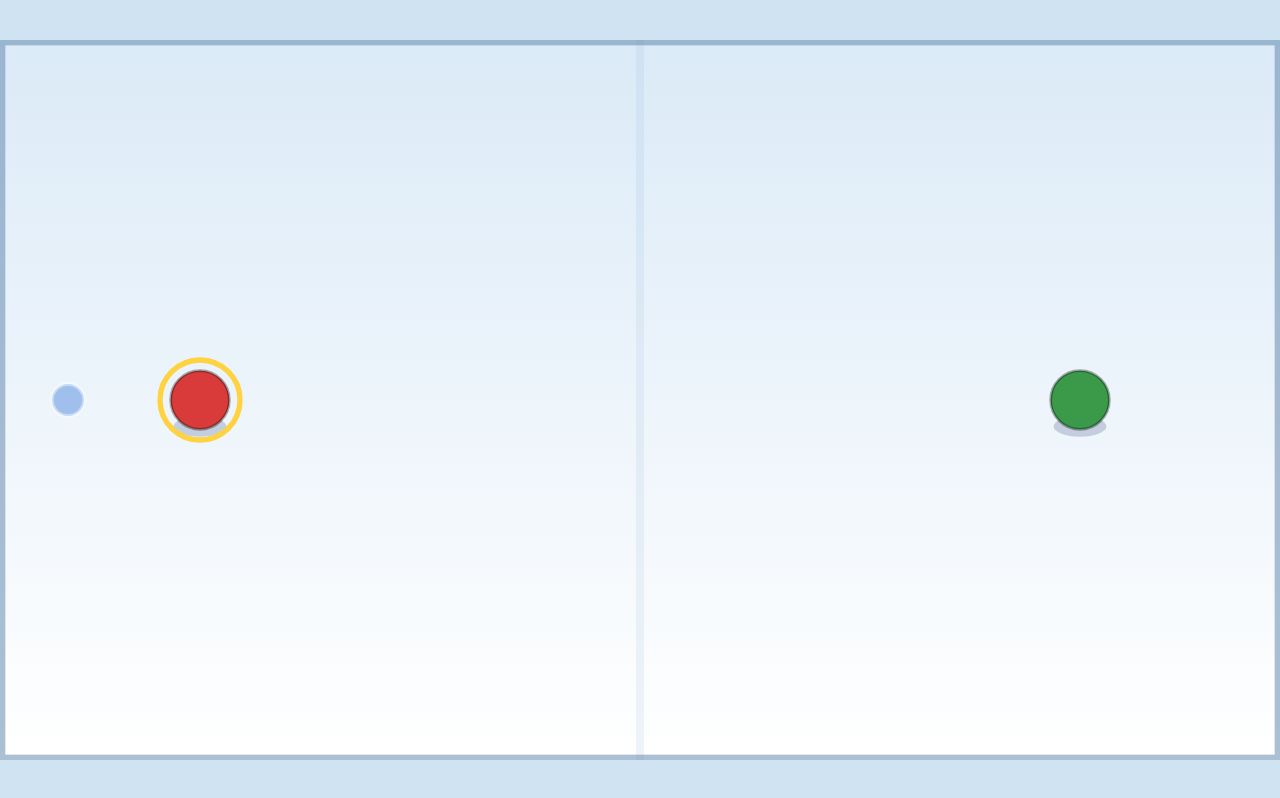
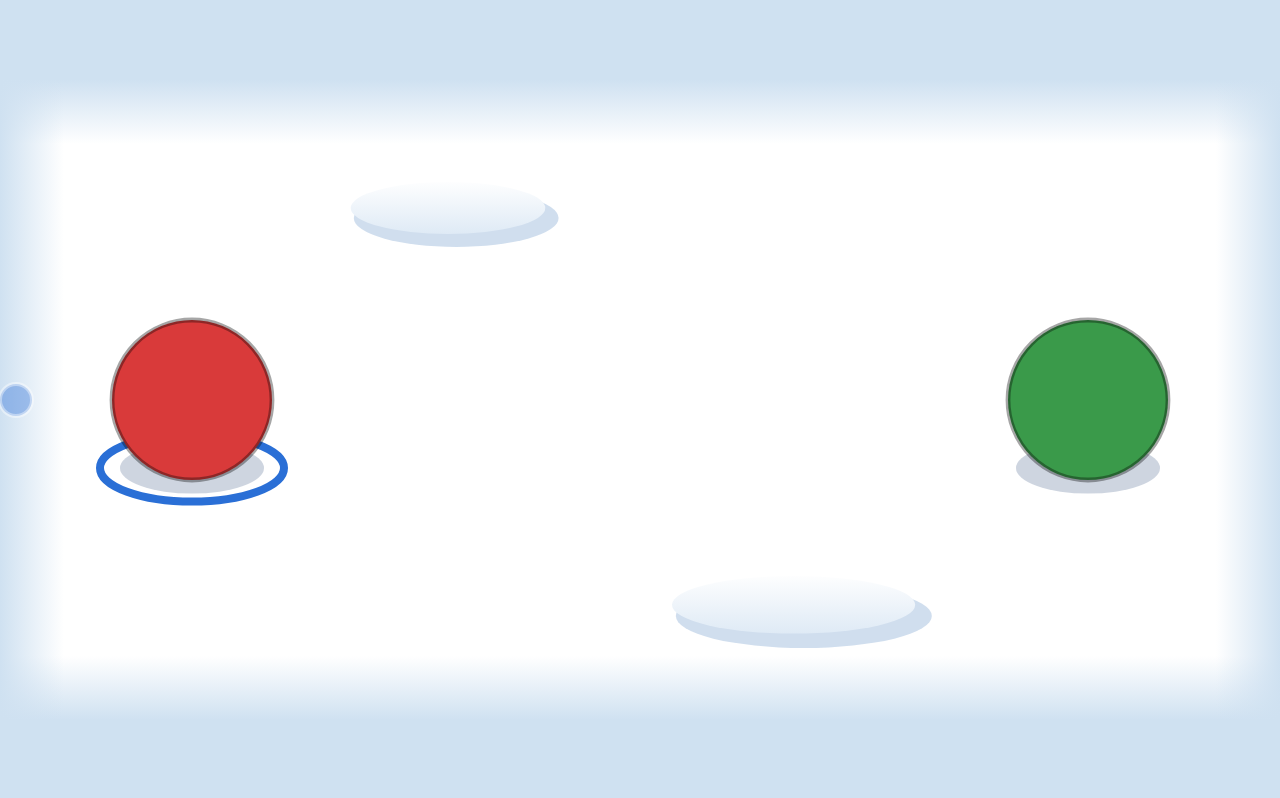
Before and after one commit to jakubolowniuk-ai/Snowball, a plain HTML site: page index.html in a window 1280 px wide. Drawn offline with Linux system fonts and the light colour scheme.

Commit message:
Krok 1c: pole 2:1, śnieg na całym ekranie, duże postacie, napis Level 1
- pole gry o proporcjach 2:1 (ASPECT), rozmiary jako ułamki szerokości pola
- śnieg na całym ekranie, niebieskawe przyciemnienie przy brzegach pola
- dwie dekoracyjne zaspy, postacie 1/8 szerokości pola
- niebieski owalny pierścień pod stopami gracza
- kropka nie wychodzi poza ekran
- napis "Level 1" przez 1,5 s na początku

Co-Authored-By: Claude Opus 5.5 <noreply@anthropic.com>
Claude-Session: https://claude.ai/code/session_012LzKsCGbBz3mUB9M1n77CC

```diff
--- a/config.js
+++ b/config.js
@@ -1,28 +1,44 @@
 // Wszystkie liczby wpływające na grę. Zmieniaj tutaj, żeby stroić rozgrywkę.
-// Jednostki: "jednostki planszy" (logiczne piksele planszy 960x540) i sekundy.
+// Rozmiary, odległości i pozycje to ułamki SZEROKOŚCI pola gry (1 = cała szerokość).
+// Przykład: 1/8 to jedna ósma szerokości pola. Czasy w sekundach.
 
 const CONFIG = {
-  // Logiczna wielkość planszy (skalowana do ekranu telefonu)
-  szerokoscPlanszy: 960,
-  wysokoscPlanszy: 540,
+  // Pole gry: szerokość do wysokości (2 = pole dwa razy szersze niż wyższe)
+  ASPECT: 2,
 
   // Zawodnik
-  promienZawodnika: 22,
-  predkoscZawodnika: 280, // limit prędkości: jednostek planszy na sekundę
+  rozmiarPostaci: 1 / 8, // średnica kółka
+  predkoscZawodnika: 0.3, // limit prędkości: szerokości pola na sekundę
 
   // Kropka (uchwyt) za zawodnikiem
-  odlegloscKropki: 77, // od krawędzi zawodnika, ok. 8% szerokości planszy (ok. 1 cm na telefonie)
-  promienKropki: 12, // wielkość rysowanej kropki
-  promienDotykuKropki: 35, // jak blisko kropki trzeba dotknąć, żeby ją złapać
+  odlegloscKropki: 0.075, // od krawędzi zawodnika (ok. 1 cm na telefonie)
+  promienKropki: 0.0125, // wielkość rysowanej kropki
+  promienDotykuKropki: 0.04, // jak blisko kropki trzeba dotknąć, żeby ją złapać
   przezroczystoscKropki: 0.4, // gdy nikt jej nie dotyka (1 = pełna)
 
-  // Pozycje startowe (x, y)
-  startGracz: { x: 150, y: 270 },
-  startPrzeciwnicy: [{ x: 810, y: 270 }],
+  // Pozycje startowe (y też jako ułamek szerokości; wysokość pola to 1 / ASPECT)
+  startGracz: { x: 0.15, y: 0.25 },
+  startPrzeciwnicy: [{ x: 0.85, y: 0.25 }],
+
+  // Dwie dekoracyjne zaspy (bez kolizji): środek, szerokość i wysokość owalu
+  zaspy: [
+    { x: 0.35, y: 0.1, szer: 0.16, wys: 0.045 },
+    { x: 0.62, y: 0.41, szer: 0.2, wys: 0.05 },
+  ],
+
+  // Niebieskawe przyciemnienie przy brzegach pola: jak głęboko wchodzi
+  glebokoscBrzegu: 0.05,
+
+  // Napis "Level N" na początku poziomu
+  czasNapisuLevel: 1.5,
+  rozmiarNapisuLevel: 0.07,
 
   // Kolory
   kolorCzerwony: "#d93a3a",
   kolorZielony: "#3a9a4a",
-  kolorZaznaczenia: "#ffd23f",
+  kolorPierscienia: "#2a6fd6",
   kolorKropki: "#2a6fd6",
+  kolorSniegu: "#ffffff",
+  kolorBrzegu: "#cfe1f1", // przyciemnienie brzegów i tło poza polem
+  kolorNapisu: "#8cc4ee",
 };
--- a/draw.js
+++ b/draw.js
@@ -1,41 +1,75 @@
-// Rysowanie planszy i zawodników.
+// Rysowanie pola gry, zasp, zawodników, kropki i napisu.
+// Rysujemy w jednostkach pola (szerokość 1000), skalowanie robi game.js.
 
 function rysujTlo(ctx) {
-  const W = CONFIG.szerokoscPlanszy;
-  const H = CONFIG.wysokoscPlanszy;
+  const W = SZEROKOSC_POLA;
+  const H = WYSOKOSC_POLA;
+  const g = j(CONFIG.glebokoscBrzegu);
 
-  // Śnieg: od niebieskawego u góry do białego na dole
-  const gradient = ctx.createLinearGradient(0, 0, 0, H);
-  gradient.addColorStop(0, "#dbeaf7");
-  gradient.addColorStop(1, "#ffffff");
-  ctx.fillStyle = gradient;
+  // Cały ekran (także margines poza polem) w kolorze brzegu
+  ctx.fillStyle = CONFIG.kolorBrzegu;
+  ctx.fillRect(widoczny.x0, widoczny.y0, widoczny.x1 - widoczny.x0, widoczny.y1 - widoczny.y0);
+
+  // Biała połać śniegu na polu gry
+  ctx.fillStyle = CONFIG.kolorSniegu;
   ctx.fillRect(0, 0, W, H);
 
-  // Delikatny pas pośrodku planszy
-  ctx.fillStyle = "rgba(120, 160, 200, 0.12)";
-  ctx.fillRect(W / 2 - 3, 0, 6, H);
-
-  // Ramka planszy
-  ctx.strokeStyle = "rgba(90, 130, 170, 0.5)";
-  ctx.lineWidth = 4;
-  ctx.strokeRect(2, 2, W - 4, H - 4);
+  // Przyciemnienie przy brzegach pola: gradient od koloru brzegu do przezroczystości
+  const brzegi = [
+    [0, 0, 0, g, 0, 0, W, g], // góra
+    [0, H, 0, H - g, 0, H - g, W, g], // dół
+    [0, 0, g, 0, 0, 0, g, H], // lewo
+    [W, 0, W - g, 0, W - g, 0, g, H], // prawo
+  ];
+  for (const [x1, y1, x2, y2, rx, ry, rw, rh] of brzegi) {
+    const gradient = ctx.createLinearGradient(x1, y1, x2, y2);
+    gradient.addColorStop(0, CONFIG.kolorBrzegu);
+    gradient.addColorStop(1, "rgba(207, 225, 241, 0)");
+    ctx.fillStyle = gradient;
+    ctx.fillRect(rx, ry, rw, rh);
+  }
 }
 
-function rysujZawodnika(ctx, z, zaznaczony) {
-  const r = CONFIG.promienZawodnika;
+function rysujZaspy(ctx) {
+  for (const z of CONFIG.zaspy) {
+    const x = j(z.x);
+    const y = j(z.y);
+    const rx = j(z.szer) / 2;
+    const ry = j(z.wys) / 2;
+
+    // Niebieskawy cień pod zaspą
+    ctx.fillStyle = "rgba(120, 160, 205, 0.35)";
+    ctx.beginPath();
+    ctx.ellipse(x + rx * 0.08, y + ry * 0.35, rx, ry, 0, 0, Math.PI * 2);
+    ctx.fill();
+
+    // Sama zaspa: owal biały u góry, lekko niebieskawy na dole (wygląda na wypukły)
+    const gradient = ctx.createLinearGradient(0, y - ry, 0, y + ry);
+    gradient.addColorStop(0, CONFIG.kolorSniegu);
+    gradient.addColorStop(1, "#dde9f5");
+    ctx.fillStyle = gradient;
+    ctx.beginPath();
+    ctx.ellipse(x, y, rx * 0.95, ry * 0.9, 0, 0, Math.PI * 2);
+    ctx.fill();
+  }
+}
+
+function rysujZawodnika(ctx, z, toGracz) {
+  const r = PROMIEN_POSTACI;
+  const stopyY = z.y + r * 0.85; // wysokość "stóp" (dół postaci)
 
   // Cień: spłaszczony owal pod postacią
   ctx.fillStyle = "rgba(60, 90, 130, 0.25)";
   ctx.beginPath();
-  ctx.ellipse(z.x, z.y + r * 0.9, r * 0.9, r * 0.35, 0, 0, Math.PI * 2);
+  ctx.ellipse(z.x, stopyY, r * 0.9, r * 0.32, 0, 0, Math.PI * 2);
   ctx.fill();
 
-  // Pierścień zaznaczenia
-  if (zaznaczony) {
-    ctx.strokeStyle = CONFIG.kolorZaznaczenia;
-    ctx.lineWidth = 4;
+  // Niebieski owalny pierścień pod stopami gracza
+  if (toGracz) {
+    ctx.strokeStyle = CONFIG.kolorPierscienia;
+    ctx.lineWidth = r * 0.1;
     ctx.beginPath();
-    ctx.arc(z.x, z.y, r + 8, 0, Math.PI * 2);
+    ctx.ellipse(z.x, stopyY, r * 1.15, r * 0.42, 0, 0, Math.PI * 2);
     ctx.stroke();
   }
 
@@ -45,27 +79,40 @@ function rysujZawodnika(ctx, z, zaznaczony) {
   ctx.arc(z.x, z.y, r, 0, Math.PI * 2);
   ctx.fill();
   ctx.strokeStyle = "rgba(0, 0, 0, 0.35)";
-  ctx.lineWidth = 2;
+  ctx.lineWidth = r * 0.06;
   ctx.stroke();
 }
 
 function rysujKropke(ctx, stan) {
   const k = pozycjaKropki(stan);
+  const r = j(CONFIG.promienKropki);
   ctx.save();
   // Półprzezroczysta, gdy nikt jej nie trzyma
   ctx.globalAlpha = stan.palec ? 1 : CONFIG.przezroczystoscKropki;
   ctx.fillStyle = CONFIG.kolorKropki;
   ctx.beginPath();
-  ctx.arc(k.x, k.y, CONFIG.promienKropki, 0, Math.PI * 2);
+  ctx.arc(k.x, k.y, r, 0, Math.PI * 2);
   ctx.fill();
   ctx.strokeStyle = "#ffffff";
-  ctx.lineWidth = 3;
+  ctx.lineWidth = r * 0.25;
   ctx.stroke();
   ctx.restore();
 }
 
+// Napis "Level N" na środku, tylko na początku poziomu
+function rysujNapisLevel(ctx, stan) {
+  if (stan.czasPoziomu > CONFIG.czasNapisuLevel) return;
+  const rozmiar = j(CONFIG.rozmiarNapisuLevel);
+  ctx.fillStyle = CONFIG.kolorNapisu;
+  ctx.font = `300 ${rozmiar}px "Helvetica Neue", Roboto, "Segoe UI", sans-serif`;
+  ctx.textAlign = "center";
+  ctx.textBaseline = "middle";
+  ctx.fillText(`Level ${stan.poziom}`, SZEROKOSC_POLA / 2, WYSOKOSC_POLA / 2);
+}
+
 function rysujScene(ctx, stan) {
   rysujTlo(ctx);
+  rysujZaspy(ctx);
 
   // Rysujemy od góry do dołu, żeby bliżsi (niżej) zasłaniali dalszych
   const wszyscy = [stan.gracz, ...stan.przeciwnicy].sort((a, b) => a.y - b.y);
@@ -74,4 +121,5 @@ function rysujScene(ctx, stan) {
   }
 
   rysujKropke(ctx, stan);
+  rysujNapisLevel(ctx, stan);
 }
--- a/game.js
+++ b/game.js
@@ -3,12 +3,24 @@
 const canvas = document.getElementById("plansza");
 const ctx = canvas.getContext("2d");
 
+// Wewnątrz kodu pole gry ma 1000 jednostek szerokości.
+// Funkcja j() zamienia ułamek szerokości z config.js na te jednostki.
+const SZEROKOSC_POLA = 1000;
+const WYSOKOSC_POLA = SZEROKOSC_POLA / CONFIG.ASPECT;
+function j(ulamek) {
+  return ulamek * SZEROKOSC_POLA;
+}
+
+const PROMIEN_POSTACI = j(CONFIG.rozmiarPostaci) / 2;
+
 // Stan gry
 const stan = {
-  gracz: { druzyna: "czerwoni", x: CONFIG.startGracz.x, y: CONFIG.startGracz.y },
-  przeciwnicy: CONFIG.startPrzeciwnicy.map((p) => ({ druzyna: "zieloni", x: p.x, y: p.y })),
+  gracz: { druzyna: "czerwoni", x: j(CONFIG.startGracz.x), y: j(CONFIG.startGracz.y) },
+  przeciwnicy: CONFIG.startPrzeciwnicy.map((p) => ({ druzyna: "zieloni", x: j(p.x), y: j(p.y) })),
   palec: null, // gdzie jest palec trzymający kropkę (null = nikt jej nie trzyma)
   chwyt: null, // zapamiętane przy złapaniu: gdzie był palec i kropka względem zawodnika
+  poziom: 1,
+  czasPoziomu: 0, // ile sekund trwa obecny poziom
 };
 
 // Wywoływane, gdy palec złapie kropkę: zapamiętujemy sztywne przesunięcia
@@ -29,15 +41,18 @@ function pusc(stan) {
 
 // Odległość środka kropki od środka zawodnika
 function odlegloscKropkiOdSrodka() {
-  return CONFIG.promienZawodnika + CONFIG.odlegloscKropki;
+  return PROMIEN_POSTACI + j(CONFIG.odlegloscKropki);
 }
 
 // Gdzie leży kropka: gdy jest trzymana, w stałym miejscu względem zawodnika (sztywno),
 // a w spoczynku za zawodnikiem, po przeciwnej stronie niż najbliższy przeciwnik.
+// Nigdy nie wychodzi poza widoczny ekran, żeby dało się jej dotknąć.
 function pozycjaKropki(stan) {
   const g = stan.gracz;
-  if (stan.chwyt) return { x: g.x + stan.chwyt.kropkaX, y: g.y + stan.chwyt.kropkaY };
-
+  let k;
+  if (stan.chwyt) {
+    k = { x: g.x + stan.chwyt.kropkaX, y: g.y + stan.chwyt.kropkaY };
+  } else {
     let najblizszy = null;
     let najmniej = Infinity;
     for (const p of stan.przeciwnicy) {
@@ -47,7 +62,6 @@ function pozycjaKropki(stan) {
         najblizszy = p;
       }
     }
-
     // Kierunek od przeciwnika do gracza (domyślnie w lewo)
     let kx = -1;
     let ky = 0;
@@ -55,13 +69,21 @@ function pozycjaKropki(stan) {
       kx = (g.x - najblizszy.x) / najmniej;
       ky = (g.y - najblizszy.y) / najmniej;
     }
-  return { x: g.x + kx * odlegloscKropkiOdSrodka(), y: g.y + ky * odlegloscKropkiOdSrodka() };
+    k = { x: g.x + kx * odlegloscKropkiOdSrodka(), y: g.y + ky * odlegloscKropkiOdSrodka() };
   }
 
-// --- Skalowanie planszy do ekranu ---
+  const r = j(CONFIG.promienKropki);
+  k.x = Math.min(Math.max(k.x, widoczny.x0 + r), widoczny.x1 - r);
+  k.y = Math.min(Math.max(k.y, widoczny.y0 + r), widoczny.y1 - r);
+  return k;
+}
+
+// --- Skalowanie pola gry do ekranu ---
 let skala = 1;
 let przesuniecieX = 0;
 let przesuniecieY = 0;
+// Widoczny fragment ekranu w jednostkach pola (razem z marginesami poza polem)
+const widoczny = { x0: 0, y0: 0, x1: SZEROKOSC_POLA, y1: WYSOKOSC_POLA };
 
 function dopasujDoEkranu() {
   const dpr = window.devicePixelRatio || 1; // ile pikseli ekranu na jeden piksel CSS
@@ -70,12 +92,17 @@ function dopasujDoEkranu() {
   canvas.width = Math.round(w * dpr);
   canvas.height = Math.round(h * dpr);
 
-  // Cała plansza ma się zmieścić, wyśrodkowana
-  skala = Math.min(w / CONFIG.szerokoscPlanszy, h / CONFIG.wysokoscPlanszy);
-  przesuniecieX = (w - CONFIG.szerokoscPlanszy * skala) / 2;
-  przesuniecieY = (h - CONFIG.wysokoscPlanszy * skala) / 2;
+  // Całe pole ma się zmieścić, wyśrodkowane
+  skala = Math.min(w / SZEROKOSC_POLA, h / WYSOKOSC_POLA);
+  przesuniecieX = (w - SZEROKOSC_POLA * skala) / 2;
+  przesuniecieY = (h - WYSOKOSC_POLA * skala) / 2;
 
-  // Od teraz rysujemy w jednostkach planszy
+  widoczny.x0 = -przesuniecieX / skala;
+  widoczny.y0 = -przesuniecieY / skala;
+  widoczny.x1 = (w - przesuniecieX) / skala;
+  widoczny.y1 = (h - przesuniecieY) / skala;
+
+  // Od teraz rysujemy w jednostkach pola
   ctx.setTransform(dpr * skala, 0, 0, dpr * skala, dpr * przesuniecieX, dpr * przesuniecieY);
 }
 
@@ -93,6 +120,8 @@ podepnijSterowanie(canvas, stan, ekranNaPlansze);
 
 // --- Aktualizacja świata ---
 function aktualizuj(dt) {
+  stan.czasPoziomu += dt;
+
   const g = stan.gracz;
   const palec = stan.palec;
   if (!palec) return;
@@ -106,7 +135,7 @@ function aktualizuj(dt) {
   const dx = celX - g.x;
   const dy = celY - g.y;
   const dystans = Math.hypot(dx, dy);
-  const krok = CONFIG.predkoscZawodnika * dt;
+  const krok = j(CONFIG.predkoscZawodnika) * dt;
   if (dystans <= krok) {
     g.x = celX;
     g.y = celY;
@@ -115,10 +144,10 @@ function aktualizuj(dt) {
     g.y += (dy / dystans) * krok;
   }
 
-  // Nie wychodzi poza planszę
-  const r = CONFIG.promienZawodnika;
-  g.x = Math.min(Math.max(g.x, r), CONFIG.szerokoscPlanszy - r);
-  g.y = Math.min(Math.max(g.y, r), CONFIG.wysokoscPlanszy - r);
+  // Nie wychodzi poza pole gry
+  const r = PROMIEN_POSTACI;
+  g.x = Math.min(Math.max(g.x, r), SZEROKOSC_POLA - r);
+  g.y = Math.min(Math.max(g.y, r), WYSOKOSC_POLA - r);
 }
 
 // --- Pętla gry ---
@@ -130,13 +159,6 @@ function klatka(teraz) {
   poprzedniCzas = teraz;
 
   aktualizuj(dt);
-
-  // Czyścimy cały canvas (także pasy poza planszą)
-  ctx.save();
-  ctx.setTransform(1, 0, 0, 1, 0, 0);
-  ctx.clearRect(0, 0, canvas.width, canvas.height);
-  ctx.restore();
-
   rysujScene(ctx, stan);
   requestAnimationFrame(klatka);
 }
--- a/input.js
+++ b/input.js
@@ -15,7 +15,7 @@ function podepnijSterowanie(canvas, stan, ekranNaPlansze) {
     if (palecKropki !== null) return;
     const p = ekranNaPlansze(e.clientX, e.clientY);
     const k = pozycjaKropki(stan);
-    if (odleglosc(p.x, p.y, k.x, k.y) <= CONFIG.promienDotykuKropki) {
+    if (odleglosc(p.x, p.y, k.x, k.y) <= j(CONFIG.promienDotykuKropki)) {
       palecKropki = e.pointerId;
       zlapKropke(stan, p);
       // Dalej dostajemy ruchy palca, nawet gdy wyjedzie poza canvas
--- a/style.css
+++ b/style.css
@@ -4,7 +4,7 @@ html, body {
   width: 100%;
   height: 100%;
   overflow: hidden;
-  background: #cfe3f2; /* kolor pasów obok planszy */
+  background: #cfe1f1; /* kolor pasów obok planszy */
   /* bez zaznaczania tekstu i szarego błysku przy dotyku */
   user-select: none;
   -webkit-user-select: none;
@@ -26,7 +26,7 @@ html, body {
   inset: 0;
   align-items: center;
   justify-content: center;
-  background: #cfe3f2;
+  background: #cfe1f1;
   color: #2a4a66;
   font: bold 24px sans-serif;
   text-align: center;
```
Also changed, not shown: index.html (+5 -5 lines). Lines whose indentation alone changed are shown as unchanged.
